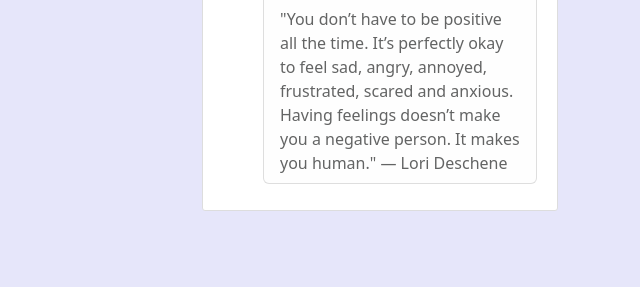
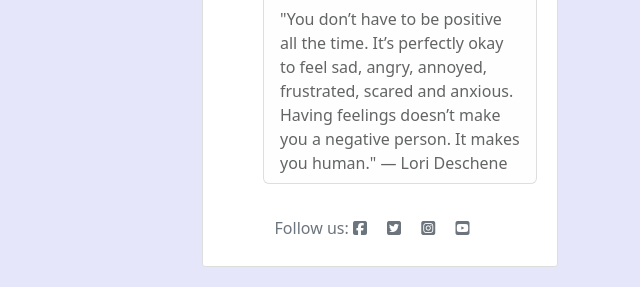
Before and after one commit to Oyindamolabadara/Tranquil, a Django app: page / in a window 1280 px wide. Shown: the part 823-1110 px from the top of the page, without its empty margins (640-1280 px from the left). Before the commit the page ends 1034 px from the top, so only its background shows below. Run offline with Django 3.2, Linux system fonts and the light colour scheme; data that the repository does not hold is empty; some libraries are stand-ins or nearby versions.

Commit message:
Add footer to side bar

```diff
--- a/blog/templates/blog/base.html
+++ b/blog/templates/blog/base.html
@@ -93,7 +93,15 @@
               you a negative person. It makes you human." — Lori Deschene</li>
           </ul>
           </p>
+          <!-- Footer -->
+          <footer class="footer mt-auto py-3 dark-bg">
+            <p class="m-0 text-center text-secondary">Follow us: <i class="fab fa-facebook-square ms-3"></i>
+                <i class="fab fa-twitter-square ms-3"></i>
+                <i class="fab fa-instagram-square ms-3"></i>
+                <i class="fab fa-youtube-square ms-3"></i></p>
+        </footer>
         </div>
+
       </div>
   </main>
 
--- a/blog/templates/blog/post_detail.html
+++ b/blog/templates/blog/post_detail.html
@@ -42,7 +42,7 @@
     <form method="POST">
       {% csrf_token %}
       <div class="form-group">
-        {{ comment_form }}
+        {{ comment_form | crispy | safe}}
         <button class="btn btn-info" type="submit">Add comment <i class="fas fa-comments"></i></button>
       </div>
     </form>
@@ -63,7 +63,7 @@
             <small class="text-muted">{{ comment.created_on}}</small>
           </span>
           <p>
-            {{ comment.content|safe }}
+            {{ comment.body|safe }}
           </p>
         </div>
       </li>
--- a/blog/views.py
+++ b/blog/views.py
@@ -56,7 +56,7 @@ class PostDetailView(DetailView):
         return data
 
         comments_connected = Comment.objects.filter(
-            blogpost_connected=self.get_object()).order_by('-created_on')
+            post=self.get_object()).order_by('-created_on')
         data['comments'] = comments_connected
         if self.request.user.is_authenticated:
             data['comment_form'] = CommentForm(instance=self.request.user)
```
Also changed, not shown: blog/models.py (+6 -6 lines), blog/migrations/0009_alter_comment_body.py (added).
